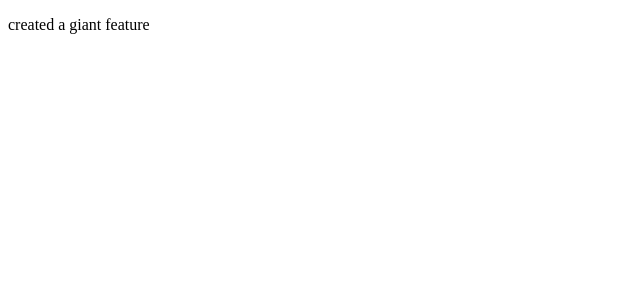
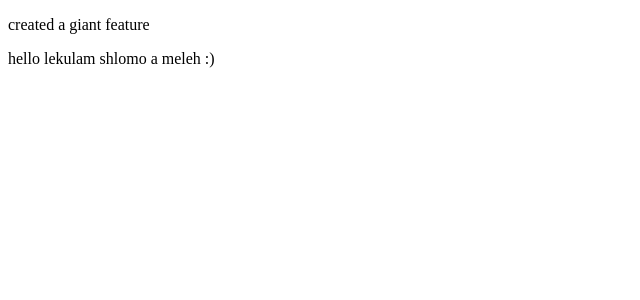
Before and after one commit to RoyeHLS/relesae-pls-test, a React (Create React App) app: page / in a window 1280 px wide. Shown: the top 300 px of the page, without its empty margins (0-640 px from the left). Built offline with nearby package versions, Linux system fonts and the light colour scheme.

Commit message:
feat: shlomo artzi

```diff
--- a/src/App.tsx
+++ b/src/App.tsx
@@ -4,6 +4,7 @@ const App: React.FC = () => {
   return (
     <div>
       <p>created a giant feature</p>
+      <p>hello lekulam shlomo a meleh :)</p>
     </div>
   );
 };
```
